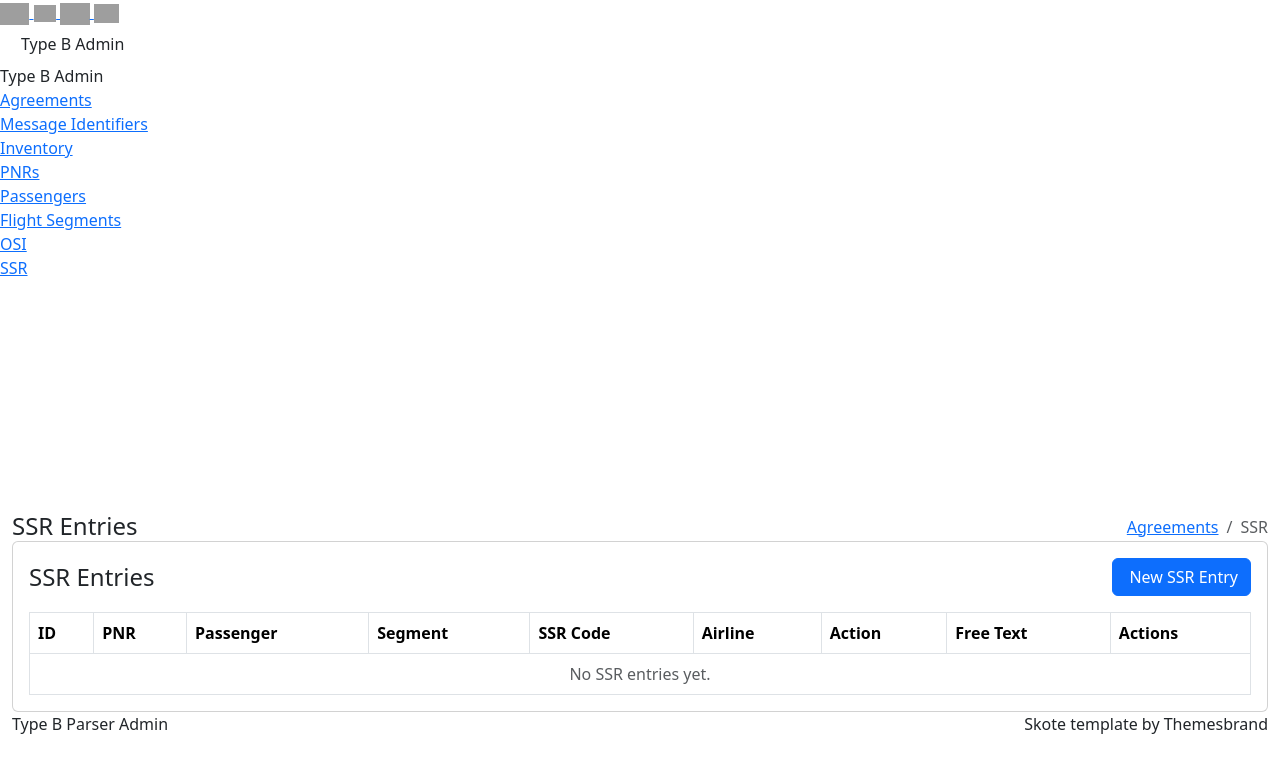
After one commit to leon-cst/typeB-parser-prototype, a Flask app: page /agreements/ssr/ in a window 1280 px wide. The commit adds this page. Shown: the top 773 px of the page. Run offline with Flask 3, Linux system fonts and the light colour scheme; data that the repository does not hold is empty; some libraries are stand-ins or nearby versions; grey boxes are pictures that could not be loaded.

Commit message:
Add SSR CRUD GUI

```diff
--- a/templates/base.html
+++ b/templates/base.html
@@ -121,6 +121,13 @@
                                 <span>OSI</span>
                             </a>
                         </li>
+
+                        <li>
+                            <a href="{{ url_for('dashboard.list_ssr') }}" class="waves-effect">
+                                <i class="bx bx-list-check"></i>
+                                <span>SSR</span>
+                            </a>
+                        </li>
                     </ul>
                 </div>
             </div>
--- /dev/null
+++ b/templates/ssr/list.html
@@ -0,0 +1,73 @@
+{% extends "base.html" %}
+
+{% block title %}SSR Entries{% endblock %}
+{% block page_heading %}SSR Entries{% endblock %}
+{% block breadcrumb_current %}SSR{% endblock %}
+
+{% block content %}
+<div class="row">
+    <div class="col-12">
+        <div class="card">
+            <div class="card-body">
+
+                <div class="d-flex justify-content-between align-items-center mb-3">
+                    <h4 class="card-title mb-0">SSR Entries</h4>
+                    <a href="{{ url_for('dashboard.new_ssr') }}" class="btn btn-primary">
+                        <i class="bx bx-plus me-1"></i> New SSR Entry
+                    </a>
+                </div>
+
+                <div class="table-responsive">
+                    <table class="table table-bordered mb-0">
+                        <thead>
+                            <tr>
+                                <th>ID</th>
+                                <th>PNR</th>
+                                <th>Passenger</th>
+                                <th>Segment</th>
+                                <th>SSR Code</th>
+                                <th>Airline</th>
+                                <th>Action</th>
+                                <th>Free Text</th>
+                                <th>Actions</th>
+                            </tr>
+                        </thead>
+                        <tbody>
+                            {% for e in entries %}
+                            <tr>
+                                <td>{{ e.SSR_ID }}</td>
+                                <td><code>{{ e.pnr.PNR_Code }}</code></td>
+                                <td>{{ e.passenger.Family_Name if e.passenger else "—" }}</td>
+                                <td>{{ e.segment.Flight_Number if e.segment else "—" }}</td>
+                                <td><code>{{ e.SSR_Code }}</code></td>
+                                <td>{{ e.Airline_Code or "—" }}</td>
+                                <td>{{ e.Action_Code or "—" }}</td>
+                                <td>{{ e.Free_Text or "—" }}</td>
+                                <td>
+                                    <a href="{{ url_for('dashboard.edit_ssr', ssr_id=e.SSR_ID) }}"
+                                       class="btn btn-sm btn-soft-info me-1">
+                                        <i class="bx bx-edit"></i> Edit
+                                    </a>
+                                    <form action="{{ url_for('dashboard.delete_ssr', ssr_id=e.SSR_ID) }}"
+                                          method="post" style="display:inline"
+                                          onsubmit="return confirm('Delete this SSR entry?');">
+                                        <button type="submit" class="btn btn-sm btn-soft-danger">
+                                            <i class="bx bx-trash"></i> Delete
+                                        </button>
+                                    </form>
+                                </td>
+                            </tr>
+                            {% else %}
+                            <tr>
+                                <td colspan="9" class="text-center text-muted">No SSR entries yet.</td>
+                            </tr>
+                            {% endfor %}
+                        </tbody>
+                    </table>
+                </div>
+
+            </div>
+        </div>
+    </div>
+</div>
+{% endblock %}
--- a/typeb/web/dashboard.py
+++ b/typeb/web/dashboard.py
@@ -5,8 +5,8 @@ Agreement Table CRUD GUI.
 from flask import Blueprint, abort, flash, redirect, render_template, url_for
 
 from typeb.extensions import db
-from typeb.db.models import Agreement, MessageIdentifier, InventoryAvailability, Pnr, Passenger, FlightSegment, Osi
-from typeb.web.forms import AgreementForm, MessageIdentifierForm, InventoryAvailabilityForm, PnrForm, PassengerForm, FlightSegmentForm, OsiForm
+from typeb.db.models import Agreement, MessageIdentifier, InventoryAvailability, Pnr, Passenger, FlightSegment, Osi, Ssr
+from typeb.web.forms import AgreementForm, MessageIdentifierForm, InventoryAvailabilityForm, PnrForm, PassengerForm, FlightSegmentForm, OsiForm, SsrForm
 from typeb.tables import loader
 from datetime import date
 
@@ -541,3 +541,97 @@ def delete_osi(osi_id):
     db.session.commit()
     flash("OSI entry deleted.", "success")
     return redirect(url_for("dashboard.list_osi"))
+
+
+def _passenger_choices():
+    passengers = Passenger.query.order_by(Passenger.Family_Name).all()
+    choices = [(0, "-- none --")]
+    choices += [(p.Passenger_ID, f"{p.Family_Name} (#{p.Passenger_ID})") for p in passengers]
+    return choices
+
+
+def _segment_choices():
+    segments = FlightSegment.query.order_by(FlightSegment.Flight_Date).all()
+    choices = [(0, "-- none --")]
+    choices += [
+        (s.Segment_ID, f"{s.Flight_Number} {s.Flight_Date} (#{s.Segment_ID})")
+        for s in segments
+    ]
+    return choices
+
+
+@dashboard_bp.get("/ssr/")
+def list_ssr():
+    entries = Ssr.query.order_by(Ssr.SSR_ID.desc()).all()
+    return render_template("ssr/list.html", entries=entries)
+
+
+@dashboard_bp.route("/ssr/new", methods=["GET", "POST"])
+def new_ssr():
+    form = SsrForm()
+    form.PNR_ID.choices = _pnr_choices()
+    form.Passenger_ID.choices = _passenger_choices()
+    form.Segment_ID.choices = _segment_choices()
+
+    if not form.PNR_ID.choices:
+        flash("Create a PNR first before adding SSR entries.", "danger")
+        return redirect(url_for("dashboard.list_pnrs"))
+
+    if form.validate_on_submit():
+        entry = Ssr(
+            PNR_ID=form.PNR_ID.data,
+            Passenger_ID=form.Passenger_ID.data or None,
+            Segment_ID=form.Segment_ID.data or None,
+            SSR_Code=form.SSR_Code.data,
+            Airline_Code=form.Airline_Code.data or None,
+            Action_Code=form.Action_Code.data or None,
+            Free_Text=form.Free_Text.data or None,
+        )
+        db.session.add(entry)
+        db.session.commit()
+        flash(f"SSR entry {entry.SSR_Code} created.", "success")
+        return redirect(url_for("dashboard.list_ssr"))
+
+    return render_template("ssr/form.html", form=form, entry=None)
+
+
+@dashboard_bp.route("/ssr/<int:ssr_id>/edit", methods=["GET", "POST"])
+def edit_ssr(ssr_id):
+    entry = db.session.get(Ssr, ssr_id)
+    if entry is None:
+        abort(404)
+
+    form = SsrForm(
+        obj=entry,
+        Passenger_ID=entry.Passenger_ID or 0,
+        Segment_ID=entry.Segment_ID or 0,
+    )
+    form.PNR_ID.choices = _pnr_choices()
+    form.Passenger_ID.choices = _passenger_choices()
+    form.Segment_ID.choices = _segment_choices()
+
+    if form.validate_on_submit():
+        entry.PNR_ID = form.PNR_ID.data
+        entry.Passenger_ID = form.Passenger_ID.data or None
+        entry.Segment_ID = form.Segment_ID.data or None
+        entry.SSR_Code = form.SSR_Code.data
+        entry.Airline_Code = form.Airline_Code.data or None
+        entry.Action_Code = form.Action_Code.data or None
+        entry.Free_Text = form.Free_Text.data or None
+        db.session.commit()
+        flash(f"SSR entry {entry.SSR_Code} updated.", "success")
+        return redirect(url_for("dashboard.list_ssr"))
+
+    return render_template("ssr/form.html", form=form, entry=entry)
+
+
+@dashboard_bp.post("/ssr/<int:ssr_id>/delete")
+def delete_ssr(ssr_id):
+    entry = db.session.get(Ssr, ssr_id)
+    if entry is None:
+        abort(404)
+
+    db.session.delete(entry)
+    db.session.commit()
+    flash(f"SSR entry {entry.SSR_Code} deleted.", "success")
+    return redirect(url_for("dashboard.list_ssr"))
```
Also changed, not shown: migrations/versions/f2b1e1434851_create_ssr_table.py (added, +41 -0 lines), templates/ssr/form.html (added, +92 -0 lines), typeb/db/models.py (+36 -0 lines), typeb/web/forms.py (+47 -0 lines).
